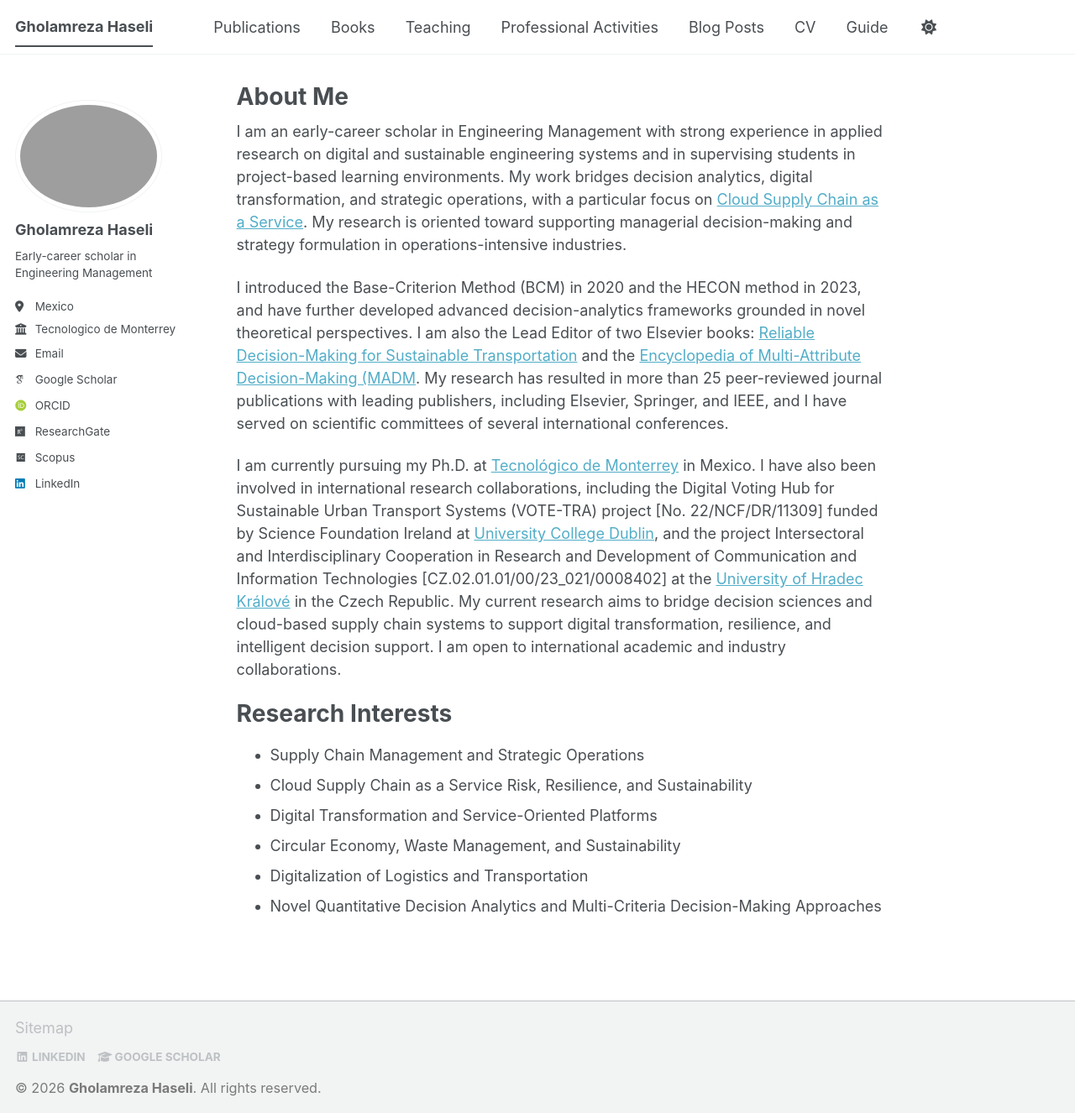
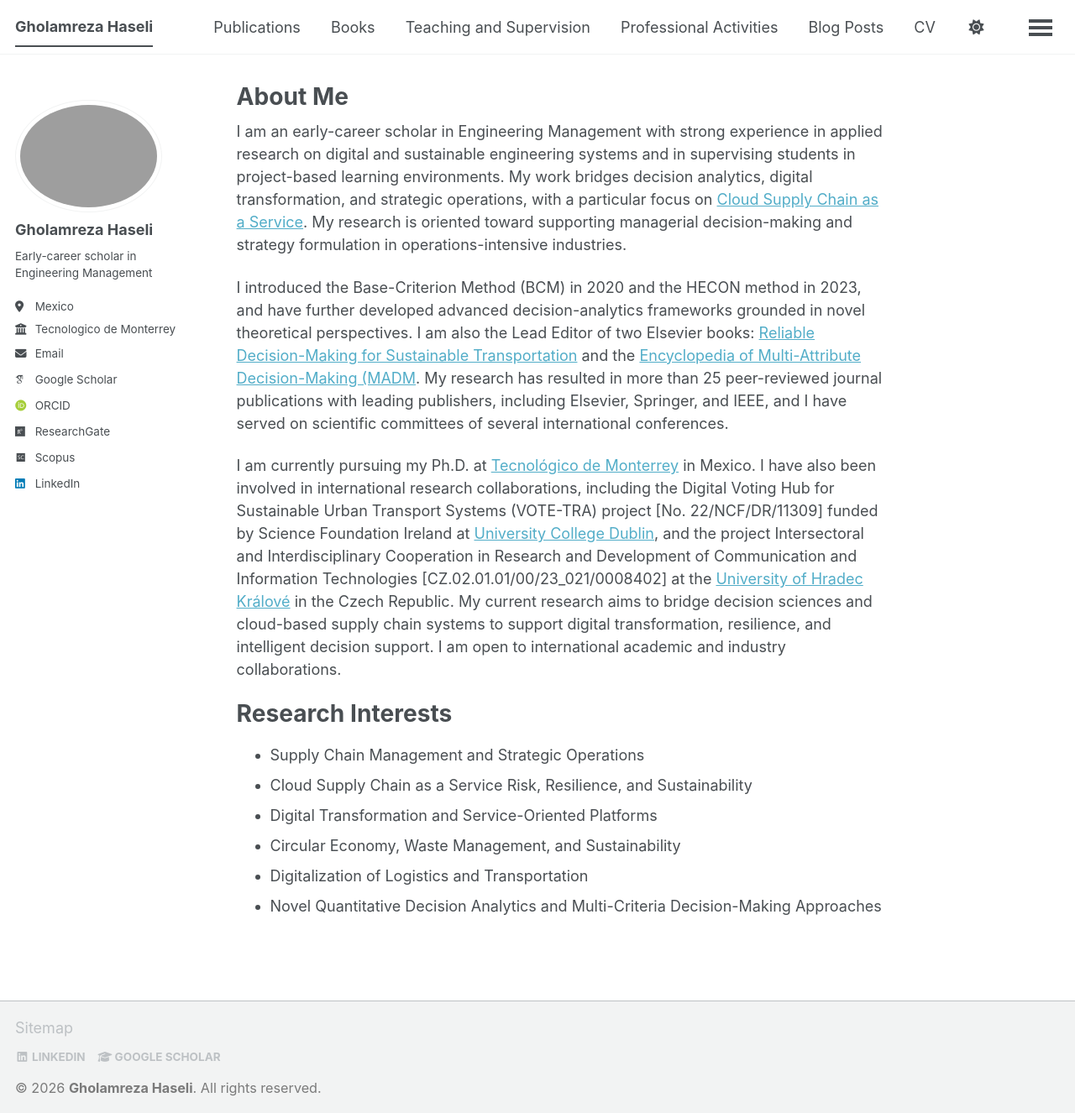
Before and after one commit to Gholamreza-Haseli/Gholamreza-Haseli.github.io, a Jekyll site: the page built from _pages/about.md, in a window 1280 px wide and 1326 px high. Shown: the whole window at 84% size. Built offline with Jekyll 4.4.1, drawn with Linux system fonts in a browser that asks for light colours; some web fonts are replaced; a script bundle is joined from its source files by our own code; library files that are not in the unit come from our copies.

Commit message:
Update navigation.yml

```diff
--- a/_data/navigation.yml
+++ b/_data/navigation.yml
@@ -14,7 +14,7 @@ main:
   - title: "‌Books"
     url: /talks/
 
-  - title: "Teaching"
+  - title: "Teaching and Supervision"
     url: /teaching/
 
   - title: "Professional Activities"
```
